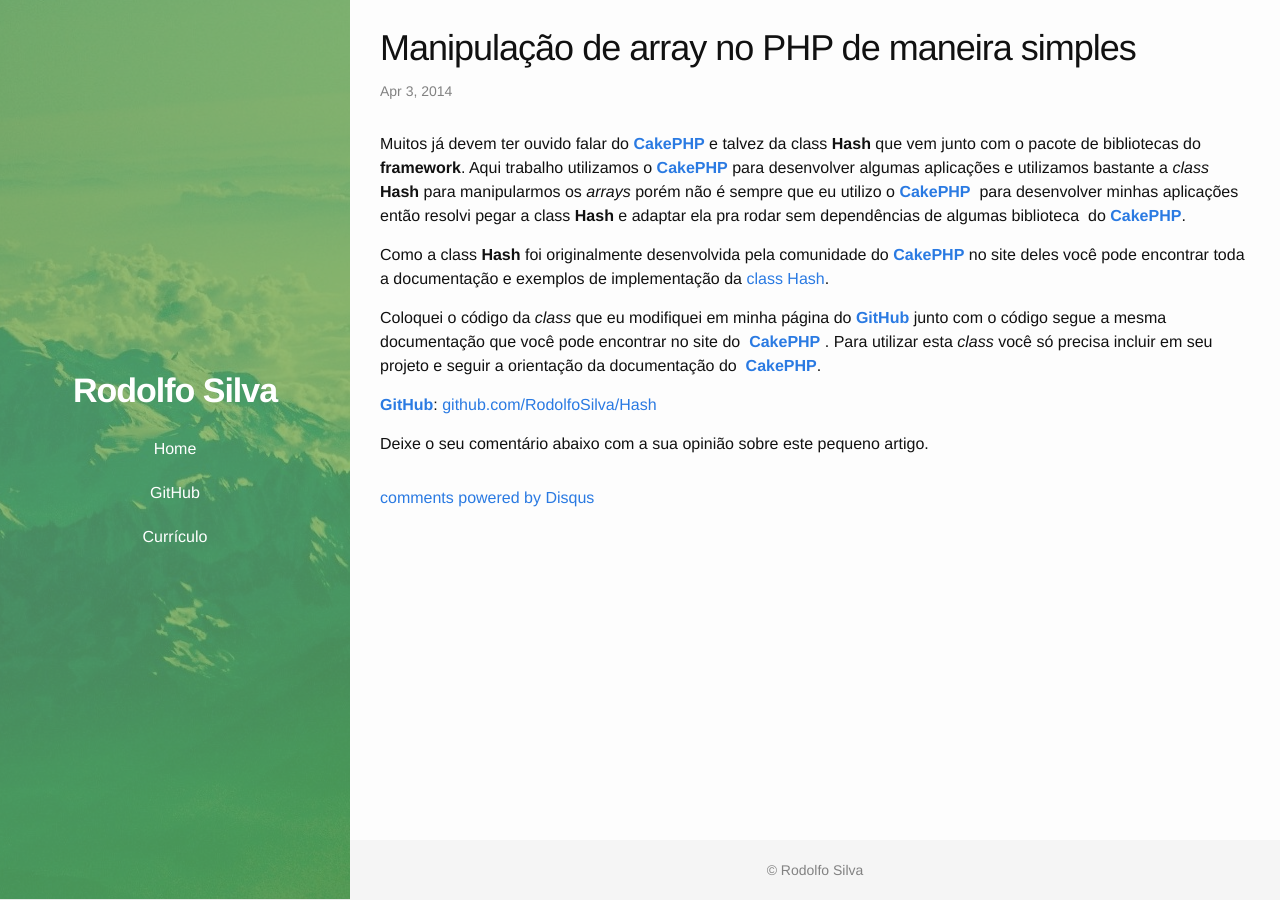
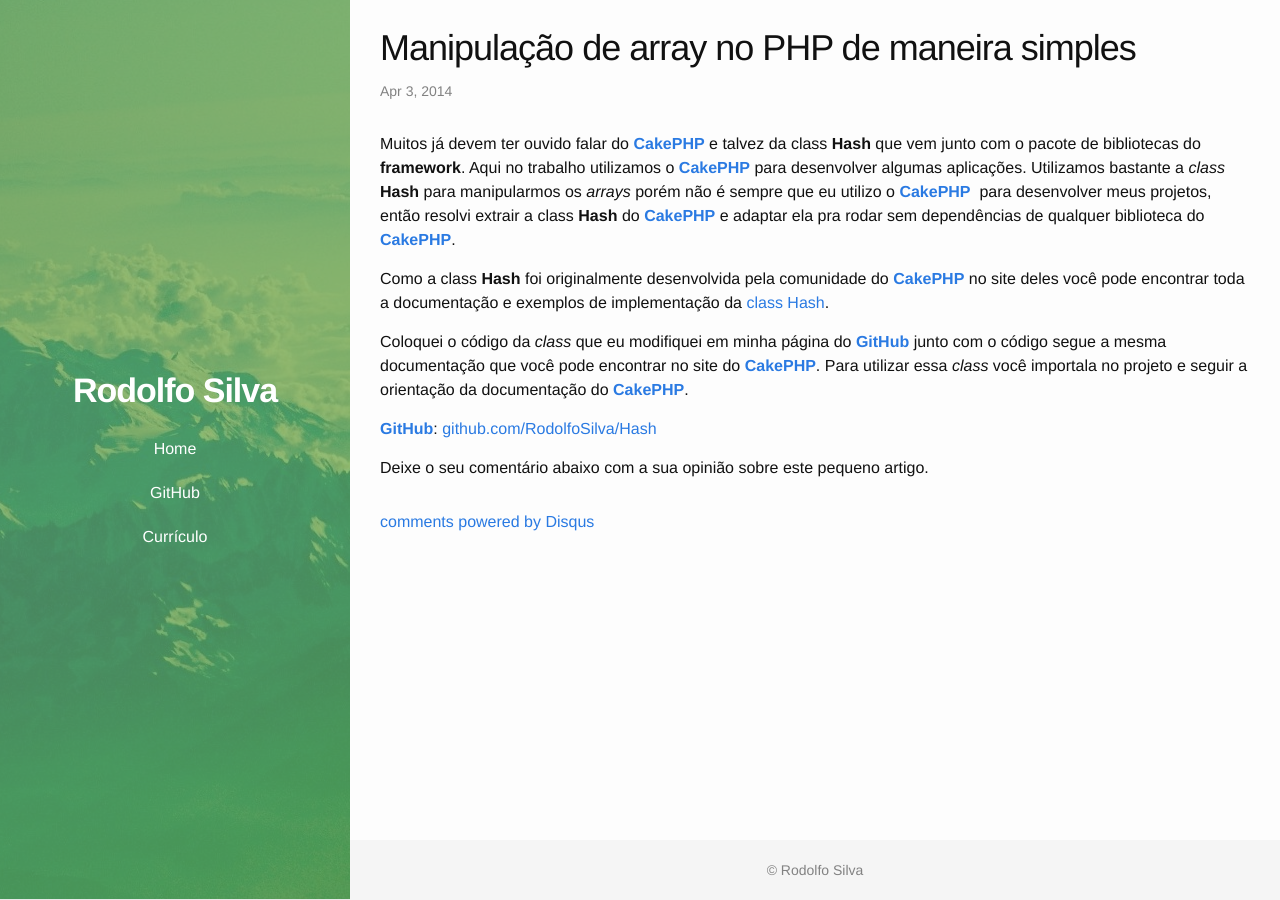
Before and after one commit to RodolfoSilva/rodolfosilva.github.io, a Jekyll site: the page built from _posts/2014-04-02-manipulacao-de-array-no-php-de-maneira-simples.md, in a window 1280 px wide. Built offline with Jekyll 4.4.1, drawn with Linux system fonts in a browser that asks for light colours; comment, search, counter and statistics services are not loaded.

Commit message:
Update 2014-04-02-manipulacao-de-array-no-php-de-maneira-simples.md

```diff
--- a/_posts/2014-04-02-manipulacao-de-array-no-php-de-maneira-simples.md
+++ b/_posts/2014-04-02-manipulacao-de-array-no-php-de-maneira-simples.md
@@ -11,6 +11,7 @@
 tags:
 - array
 - colaboração
+- CakePHP
 - github
 - open-source
 - PHP
@@ -19,12 +20,12 @@
 
 Muitos já devem ter ouvido falar do **[CakePHP][CakePHP_Hash]** e talvez da
 class **Hash** que vem junto com o pacote de bibliotecas do **framework**.
-Aqui trabalho utilizamos o **[CakePHP][CakePHP_Hash]** para desenvolver algumas
-aplicações e utilizamos bastante a _class_ **Hash** para manipularmos os
+Aqui no trabalho utilizamos o **[CakePHP][CakePHP_Hash]** para desenvolver algumas
+aplicações. Utilizamos bastante a _class_ **Hash** para manipularmos os
 _arrays_ porém não é sempre que eu utilizo o **[CakePHP][CakePHP_Hash]**
-para desenvolver minhas aplicações então resolvi pegar a class **Hash** e
-adaptar ela pra rodar sem dependências de algumas biblioteca
-do **[CakePHP][CakePHP_Hash]**.
+para desenvolver meus projetos, então resolvi extrair a class **Hash** do
+**[CakePHP][CakePHP_Hash]** e adaptar ela pra rodar sem dependências de
+qualquer biblioteca do **[CakePHP][CakePHP_Hash]**.
 
 Como a class **Hash** foi originalmente desenvolvida pela comunidade do
 **[CakePHP][CakePHP_Hash]** no site deles você pode encontrar toda a
@@ -32,15 +33,14 @@
 
 Coloquei o código da _class_ que eu modifiquei em minha página
 do **[GitHub][GitHub_Hash]** junto com o código segue a mesma documentação que
-você pode encontrar no site do  **[CakePHP][CakePHP_Hash]** . Para utilizar
-esta _class_ você só precisa incluir em seu projeto e seguir a orientação da
-documentação do  **[CakePHP][CakePHP_Hash]**.
+você pode encontrar no site do **[CakePHP][CakePHP_Hash]**. Para utilizar
+essa _class_ você importala no projeto e seguir a orientação da
+documentação do **[CakePHP][CakePHP_Hash]**.
 
 **[GitHub][my_GitHub]**: [github.com/{{ site.github_username }}/Hash][GitHub_Hash]
 
 Deixe o seu comentário abaixo com a sua opinião sobre este pequeno artigo.
 
-
 [my_GitHub]: https://github.com/{{ site.github_username }}/ "Rodolfo Silva"
 [GitHub_Hash]: https://github.com/{{ site.github_username }}/Hash "Class Hash"
 [CakePHP_Hash]: http://cakephp.org/ "Hash do CakePHP"
```
